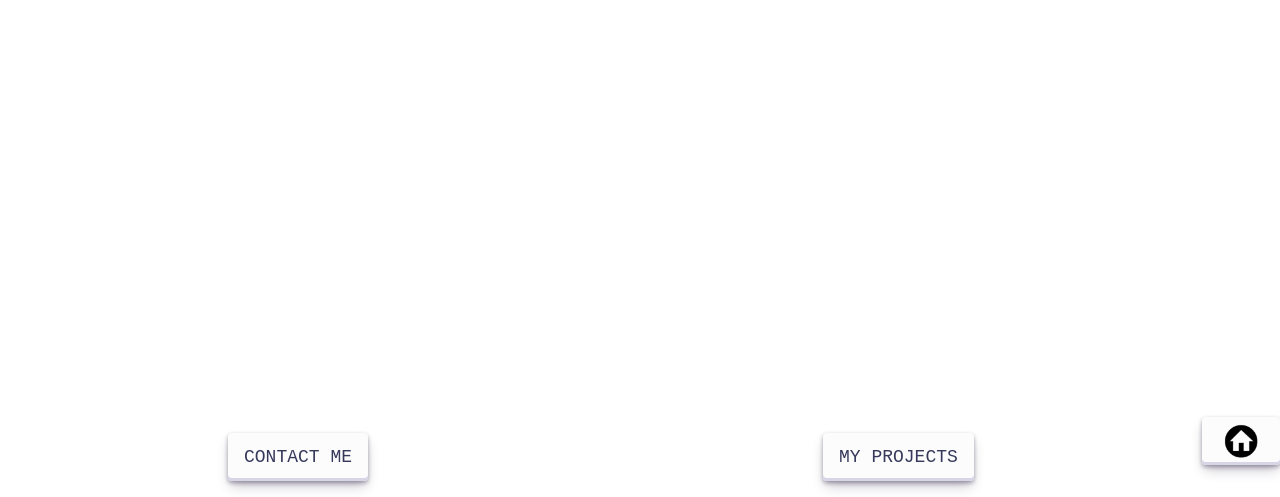
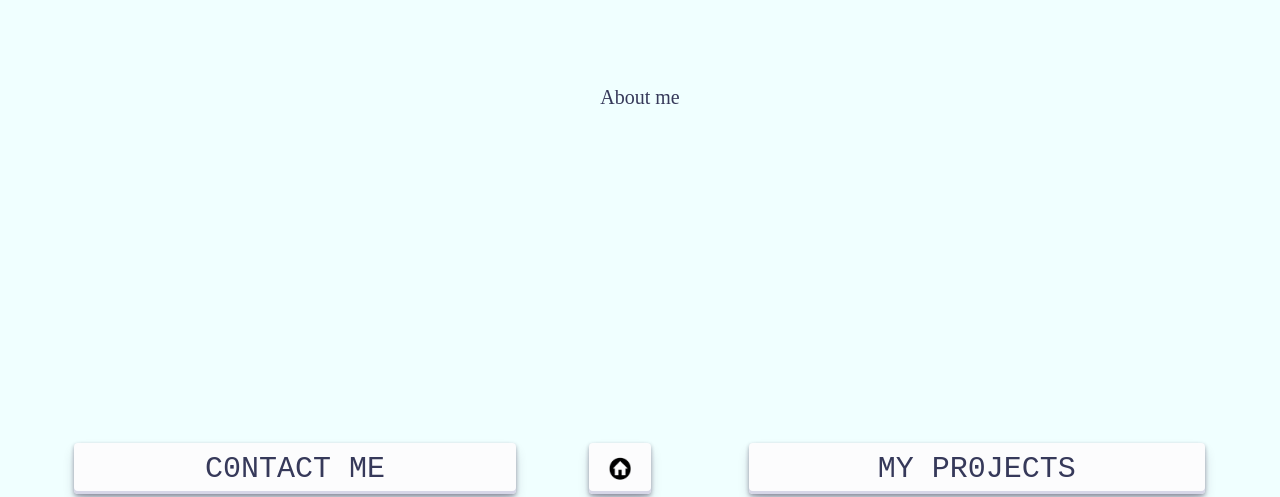
Before and after one commit to ZoeyLe3294/My-Webpage, a plain HTML site: page Website/index.html in a window 1280 px wide. Shown: the part 303-800 px from the top of the page. Drawn offline with Linux system fonts and the light colour scheme; a web font is replaced by a local one.

Commit message:
Layout + Layout navigator transition

```diff
--- a/Website/css/style.css
+++ b/Website/css/style.css
@@ -1,49 +1,97 @@
+*{
+  padding: 0;
+  margin: 0;
+}
 html {
     font-size: 20px;
     background-color: rgb(255, 255, 255);
-    /* font-family:'Texturina', serif; */
-    font-family: "JetBrains Mono",monospace;
-    color: rgb(0, 0, 0);
+    font-family:'Ubuntu Mono', serif;
+    /* font-family: "Linlegrey",monospace; */
+    color: #36395A;
     /* text-align: center; */
     position: relative;
     min-height: 100%;
 }
-html, body{
-    padding: 0;
-    margin: 0;
+.container {
+  width: 100%;
+  height: 100vh;
+  overflow: hidden;
 }
-body {
-    width: 100%;
-    min-height: 100%;
-    display: grid;
-    grid-template-rows: 1fr auto;
-    margin: 0 0 10%;
+.pages {
+  display: flex;
+  width: 100%;
+  box-sizing: border-box;
 }
+.page {
+  /* width: 100%; */
+  height: 100vh;
+  display: flex;
+  justify-content: center;
+  align-items: center;
+  flex-direction: row;
+  transition: width 800ms ease,opacity 750ms ease;
+}
+#profilepage.active {
+  width: 0%;
+  opacity: 0;
+}
+#projectpage.active {
+  width: 100%;
+  opacity: 1;
+}
+#profilepage {
+  width: 100%;
+  background-color: antiquewhite;
+  opacity: 1;
+}
+#projectpage {
+  width: 0%;
+  background-color: aliceblue;
+  opacity: 0;
+}
+.sub-page {
+  height: 100vh;
+  display: flex;
+  justify-content: center;
+  align-items: center;
+  transition: width 800ms ease,opacity 750ms ease;
+}
+#contact {
+  width: 0%;
+  background-color: aliceblue;
+  opacity: 0;
+}
+#about {
+  width: 100%;
+  background-color: azure;
+  opacity: 1;
+}
+#contact.active {
+  width: 100%;
+  opacity: 1;
+}
+/* #about.active {
+  opacity: 0;
+} */
 .bottom-nav {
     display: inline-flex;
     flex-flow: row wrap;
     justify-content: space-between;
-    align-content: center;
     position: fixed;
     left: 0;
     bottom: 0;
-    height: 10%;
+    height: 8%;
     width: 100%;
-    background-color: rgb(255, 255, 255);
+    z-index: 100;
 }
-.contact, .project,.home{
-    grid-row-start: 2;
-    grid-row-end: 3;
-    /* border: 0.1rem rgb(0, 0, 0) solid; */
+
+.nav-btn{
     height: 100%;
+    padding-top: 0.5rem;
 }
-.contact, .project {
+#btn-contact, #btn-project {
     flex-grow: 1;
-    justify-content: center;
-    align-content: center;
     text-align: center;
-    align-items: center;
-    justify-items: center;
 }
 img {
     max-width: 100%;
@@ -62,7 +110,8 @@ img {
   cursor: pointer;
   display: inline-flex;
   font-family: "JetBrains Mono",monospace;
-  height: 48px;
+  height: 80%;
+  width: 75%;
   justify-content: center;
   line-height: 1;
   list-style: none;
@@ -78,7 +127,7 @@ img {
   touch-action: manipulation;
   white-space: nowrap;
   will-change: box-shadow,transform;
-  font-size: 18px;
+  font-size: 1.5rem;
 }
 
 .button-30:focus {
--- a/Website/index.html
+++ b/Website/index.html
@@ -10,26 +10,34 @@
 </head>
 <body>
     <main>
-        <h1>Good Day! I am</h1>
-        <h1>Zoey Le</h1>
-        <h1>The Coder - image</h1>
-        <h1>Javascript, HTML CSS, Android Studio - icon</h1>
+        <div class="container">
+            <div class="pages">
+                <div class="page" id="profilepage">
+                    <!-- <h1>Contact me</h1> -->
+                    <div class="sub-page" id="contact">Contact me</div>
+                    <div class="sub-page" id="about">About me</div>
+                </div>
+                <div class="page" id="projectpage">
+                    <h1>Projects</h1>
+                </div>
+            </div>
+        </div>
+
+
     </main>
     <nav class="bottom-nav">
-        <div class="contact">
-            <button class="button-30" role="button">CONTACT ME</button>
+        <div class="nav-btn" id="btn-contact">
+            <button class="button-30" role="button" onclick="slide('contact')">C0NTACT ME</button>
         </div>
-        <div class="project">
-            <button class="button-30" role="button">MY PROJECTS</button>
-        </div>
-        <div class="home">
-            <button class="button-30" role="button">
+        <div class="nav-btn" id="btn-home">
+            <button class="button-30" role="button" onclick="slide('home')">
                 <img src="./assets/img/home_icon1.png">
             </button>
-
+        </div>
+        <div class="nav-btn" id="btn-project">
+            <button class="button-30" role="button" onclick="slide('project')">MY PR0JECTS</button>
         </div>
     </nav>
-
-
 </body>
 </html>
+<script src="./js/homePage.js"></script>
--- /dev/null
+++ b/Website/js/homePage.js
@@ -0,0 +1,29 @@
+const profileSection = document.getElementById("profilepage");
+const projectSection = document.getElementById("projectpage");
+const contactPart = document.getElementById("contact");
+const homePart = document.getElementById("about");
+
+slide = (context) => {
+
+    switch(context){
+        case "home":
+            profileSection.classList.remove('active');
+            projectSection.classList.remove('active');
+            contactPart.classList.remove('active');
+            homePart.classList.remove('active');
+        break;
+        case "contact":
+            profileSection.classList.remove('active');
+            projectSection.classList.remove('active');
+            contactPart.classList.toggle('active');
+            homePart.classList.toggle('active');
+        break;
+        case "project":
+            profileSection.classList.toggle('active');
+            projectSection.classList.toggle('active');
+            contactPart.classList.remove('active');
+            homePart.classList.remove('active');
+        break;
+    }
+
+}
```
